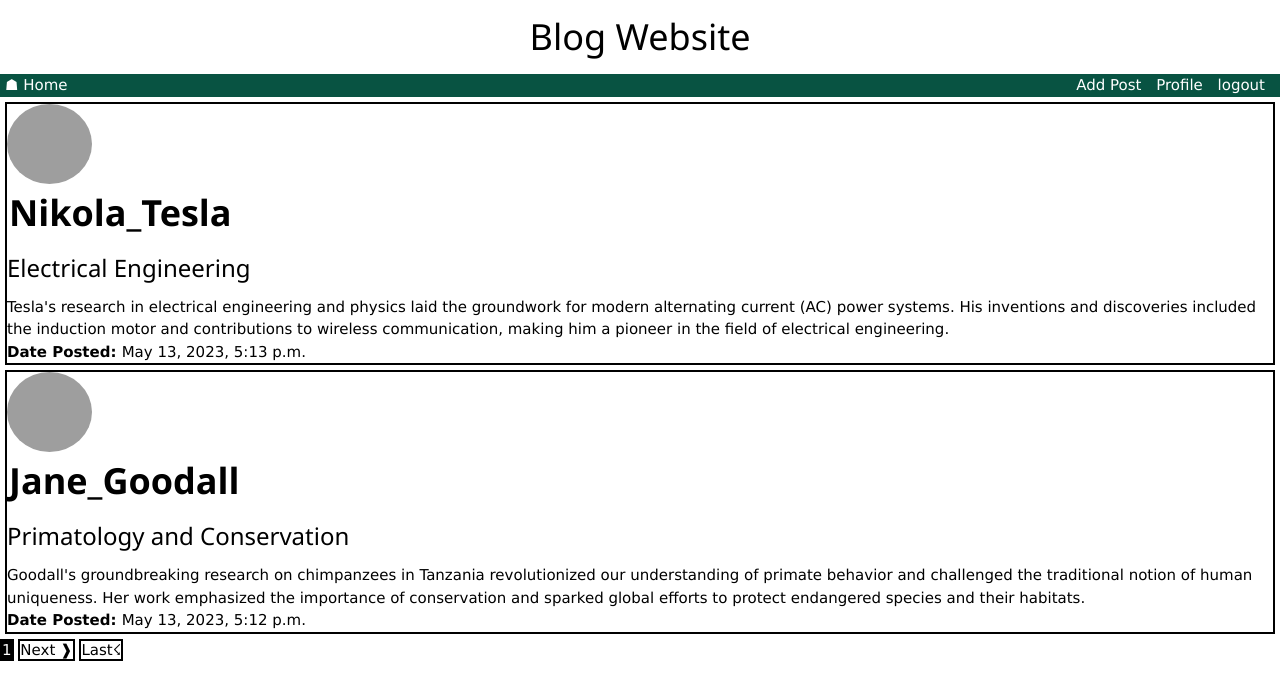
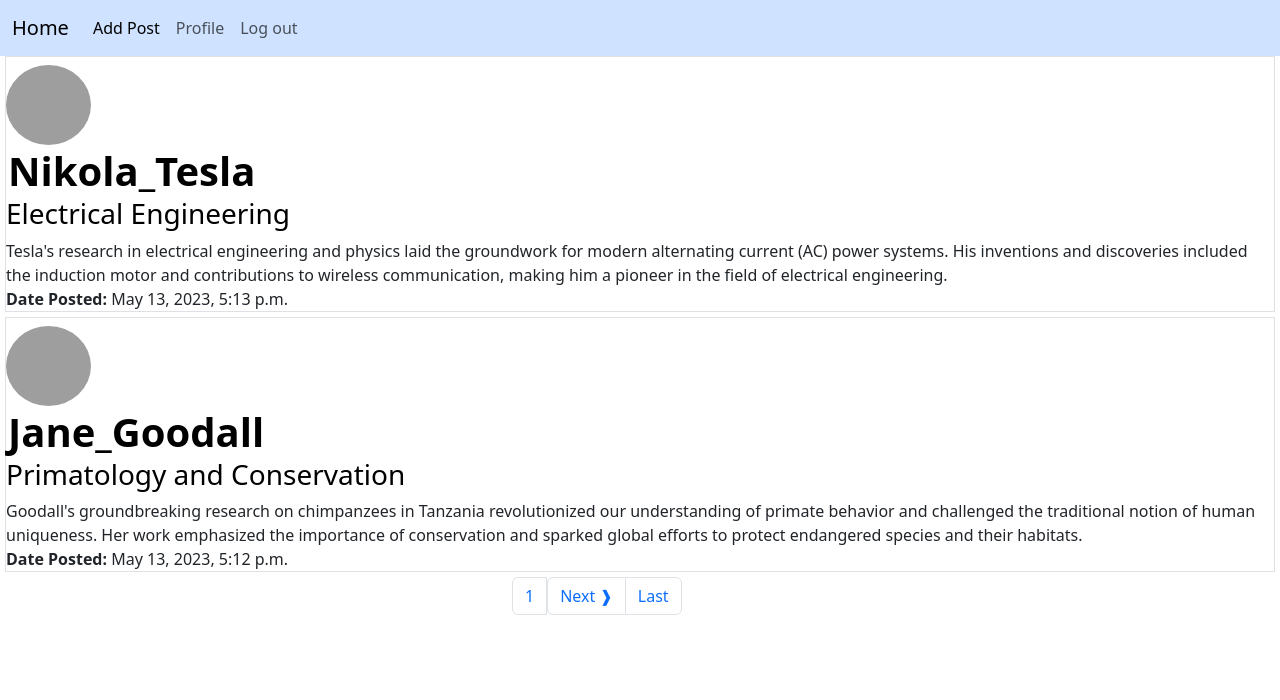
Before and after one commit to Abhay1609/Blog-webapp, a Django app: page / in a window 1280 px wide. Shown: the top 700 px of the page. Run offline with Django 4.2, Linux system fonts and the light colour scheme; a user stored in the database is signed in; data comes from the database, SQL or seed files in the repository; both versions use the stored data as it was after the commit; some libraries are stand-ins or nearby versions; grey boxes are pictures that could not be loaded.

Commit message:
final commit

```diff
--- a/blog/templates/blog/comment_list.html
+++ b/blog/templates/blog/comment_list.html
@@ -7,7 +7,7 @@
     <title>Document</title>
 </head>
 <body>
-    <h1 style="text-align:center">Blog Website</h1>
+<!--    <h1 style="text-align:center">Blog Website</h1>-->
 
  {% extends "blog/main.html" %}
  {% block content %}
--- a/blog/templates/blog/index.html
+++ b/blog/templates/blog/index.html
@@ -4,10 +4,10 @@
     <meta charset="UTF-8">
     <meta http-equiv="X-UA-Compatible" content="IE=edge">
     <meta name="viewport" content="width=device-width, initial-scale=1.0">
-    <title>Document</title>
+    <title>Blog webapp</title>
 </head>
 <body>
-    <h1 style="text-align:center">Blog Website</h1>
+<!--    <h1 style="text-align:center">Blog Website</h1>-->
 
  {% extends "blog/main.html" %}
  {% block content %}
@@ -31,26 +31,36 @@
          </div>
     {% endfor %}
     </fielset>
+    <div style='margin-left:40%'>
     {% if is_paginated %}
         {% if page_obj.has_previous%}
-            <a href="?page=1"  class="border">&#10112;First</a>
-            <a href="?page={{page_obj.previous_page_number}}"  class="border">&#10096; Previous</a>
+            <ul class="pagination">
+            <li class="page-item"><a class="page-link" href="?page=1"  class="border">First</a></li>
+                <li class="page-item"><a class="page-link" href="?page={{page_obj.previous_page_number}}"  class="border">&#10096; Previous</a></li>
+
         {%endif%}
         {% for num in page_obj.paginator.page_range %}
             {%if page_obj.number == num%}
-                <a href="?page={{num}}" class="border" style="color:white; background-color:black">{{num}}</a>
+    <ul class="pagination">
+
+                <li class="page-item"><a class="page-link"  href="?page={{num}}"  >{{num}}</a></li>
             {% elif num > page_obj.number|add:'-3' and num < page_obj.number|add:'-3' %}
-                <a href="?page={{num}}" class="border">{{num}}</a>
+
+                <li class="page-item"><a class="page-link"  href="?page={{num}}" >{{num}}</a></li></ul>
             {%endif%}
         {%endfor%}
         {% if page_obj.has_next %}
-            <a href="?page={{ page_obj.next_page_number}}"  class="border">Next &#10097;</a>
-            <a href="?page={{page_obj.paginator.num_pages}}"  class="border">Last&#9735;</a>
+    <ul class="pagination">
+
+    <li class="page-item"><a class="page-link" href="?page={{ page_obj.next_page_number}}"  class="border">Next &#10097;</a></li>
+        <li class="page-item"><a class="page-link" href="?page={{page_obj.paginator.num_pages}}"  class="border">Last</a></li></ul>
         {%endif%}
 
 
     {% endif %}
 
  {% endblock content %}
+                </div>
+
 </body>
 </html>
--- a/blog/templates/blog/main.html
+++ b/blog/templates/blog/main.html
@@ -3,9 +3,11 @@
 <head>
     <meta charset="UTF-8">
     <title>Main</title>
-    <link rel="stylesheet" href="https://www.w3schools.com/w3css/4/w3.css">
-<link rel="stylesheet" href="https://cdnjs.cloudflare.com/ajax/libs/font-awesome/4.7.0/css/font-awesome.min.css">
+<!--    <link rel="stylesheet" href="https://www.w3schools.com/w3css/4/w3.css">-->
+<!--<link rel="stylesheet" href="https://cdnjs.cloudflare.com/ajax/libs/font-awesome/4.7.0/css/font-awesome.min.css">-->
     <script src='https://kit.fontawesome.com/a076d05399.js' crossorigin='anonymous'></script>
+    <link href="https://cdn.jsdelivr.net/npm/bootstrap@5.3.0-alpha3/dist/css/bootstrap.min.css" rel="stylesheet" integrity="sha384-KK94CHFLLe+nY2dmCWGMq91rCGa5gtU4mk92HdvYe+M/SXH301p5ILy+dN9+nJOZ" crossorigin="anonymous">
+<!--    <link rel="stylesheet" type="text/css" ">-->
     <style>
         .nav{
         text-align: right;
@@ -54,42 +56,84 @@
             width:100px;
             height:100px;
         }
-        a:hover{
-  color:white;
-  background-color: black;
-}
+<!--        a:hover{-->
+<!--  color:white;-->
+<!--  background-color: black;-->
+<!--}-->
         .a:hover{
-  color:  blue;
+  color:  rgb(66, 64, 64);
   background-color:;
 }
     </style>
 </head>
 <body>
-<nav >
+<!--<nav >-->
 
-    <div class="nav">
-    <div class="grid">
-    <div style="text-align: left;" ><a href="{% url 'index'%}" class="white">&#9751; Home</a></div>
-    <div></div>
-      <div>
+<!--    <div class="nav">-->
+<!--    <div class="grid">-->
+<!--    <div style="text-align: left;" ><a href="{% url 'index'%}" class="white">&#9751; Home</a></div>-->
+<!--    <div></div>-->
+<!--      <div>-->
 
-    {% if user.is_authenticated %}
-      <span class="white">
-     <a href="{%url 'post-create'%}" class="white">Add Post</a>
-    <a href="{%url 'profile'%}" class="white">	Profile</a>
+<!--    {% if user.is_authenticated %}-->
+<!--      <span class="white">-->
+<!--     <a href="{%url 'post-create'%}" class="white">Add Post</a>-->
+<!--    <a href="{%url 'profile'%}" class="white">	Profile</a>-->
 
 
-    <a href="{%url 'logout'%}" class="white" style="margin-right:5px">logout</a>
-          </span>
-    {% else %}
-    <span> <span><a href="{% url 'login'%}" class="white">Login</a></span>/
-    <span><a href="{%url 'register'%}" class="white" style="margin-right:5px">Register</a></span></span>
-    {% endif %}
-          </div>
-        </div>
-</div>
-    <!--
-    <a href="{%url 'add'%}">add</a>-->
+<!--    <a href="{%url 'logout'%}" class="white" style="margin-right:5px">logout</a>-->
+<!--          </span>-->
+<!--    {% else %}-->
+<!--    <span> <span><a href="{% url 'login'%}" class="white">Login</a></span>/-->
+<!--    <span><a href="{%url 'register'%}" class="white" style="margin-right:5px">Register</a></span></span>-->
+<!--    {% endif %}-->
+<!--          </div>-->
+<!--        </div>-->
+<!--</div>-->
+<!--    &lt;!&ndash;-->
+<!--    <a href="{%url 'add'%}">add</a>&ndash;&gt;-->
+<!--</nav>-->
+<nav  class="navbar navbar-expand-lg bg-primary-subtle">
+  <div class="container-fluid">
+    <a class="navbar-brand" href="{% url 'index'%}" >Home</a>
+    <button class="navbar-toggler" type="button" data-bs-toggle="collapse" data-bs-target="#navbarSupportedContent" aria-controls="navbarSupportedContent" aria-expanded="false" aria-label="Toggle navigation">
+      <span class="navbar-toggler-icon"></span>
+    </button>
+
+    <div class="collapse navbar-collapse" id="navbarSupportedContent">
+        {% if user.is_authenticated %}
+      <ul class="navbar-nav me-auto mb-2 mb-lg-0">
+        <li class="nav-item">
+          <a class="nav-link active" aria-current="page" href="{%url 'post-create'%}">Add Post</a>
+        </li>
+        <li class="nav-item">
+          <a class="nav-link" href="{%url 'profile'%}" >Profile</a>
+        </li>
+          <li class="nav-item">
+          <a class="nav-link" href="{%url 'logout'%}" >Log out</a>
+        </li>
+
+
+          {% else %}
+      </ul>
+        <ul class="navbar-nav me-auto mb-2 mb-lg-0">
+        <li class="nav-item">
+          <a class="nav-link active" aria-current="page" href="{%url 'register'%}">Register</a>
+        </li>
+        <li class="nav-item">
+          <a class="nav-link" href="{% url 'login'%}">Login</a>
+        </li>
+
+
+      </ul>
+        {% endif %}
+      </ul>
+<!--      <form class="d-flex" role="search">-->
+<!--        <input class="form-control me-2" type="search" placeholder="Search" aria-label="Search">-->
+<!--        <button class="btn btn-outline-success" type="submit">Search</button>-->
+<!--      </form>-->
+    </div>
+  </div>
 </nav>
 {% block content %}
 
--- a/blog/templates/blog/post_detail.html
+++ b/blog/templates/blog/post_detail.html
@@ -7,7 +7,7 @@
     <title>Document</title>
 </head>
 <body>
-    <h1>BLog Website</h1>
+<!--    <h1>BLog Website</h1>-->
 
  {% extends "blog/main.html" %}
  {% block content %}
--- a/blog/templates/blog/post_form.html
+++ b/blog/templates/blog/post_form.html
@@ -10,16 +10,18 @@
       {% load crispy_forms_tags %}
 
  {% block content %}
+    <div class="card" style="width: 60%;margin-left:20%;margin-top:1%;">
     <form method="POST">
         {% csrf_token %}
         <fieldset >
             <legend>Blog Post</legend>
             {{form|crispy}}
         </fieldset>
-        <button type="submit">Post</button>
+        <button type="submit" class="btn btn-primary" style="margin-top:0.5%;margin-left:45%;">Post</button>
 
 
     </form>
+    </div>
 
 {% endblock content %}
 
```
Also changed, not shown: project1/settings.py (+5 -2 lines), user/templates/user/login.html (+9 -5 lines), user/templates/user/logout.html (+9 -2 lines), user/templates/user/register.html (+5 -3 lines), db.sqlite3.
